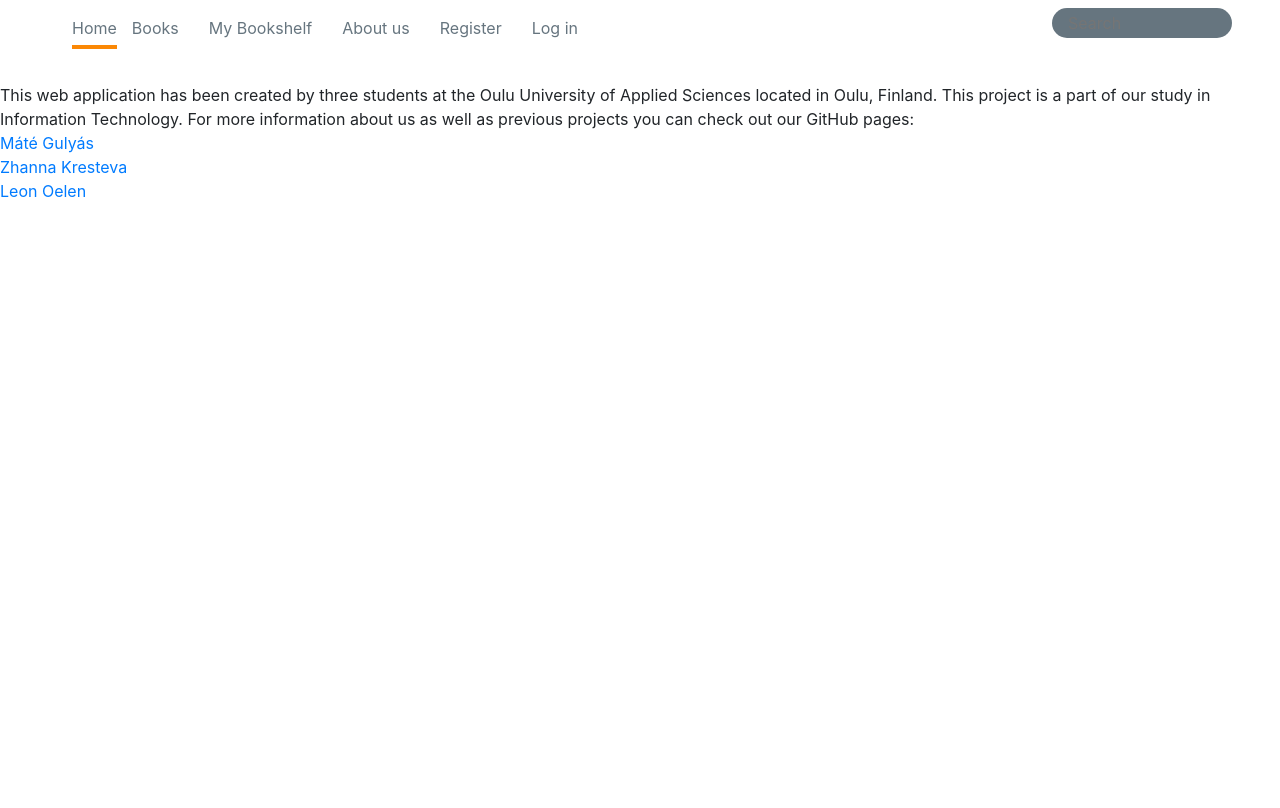
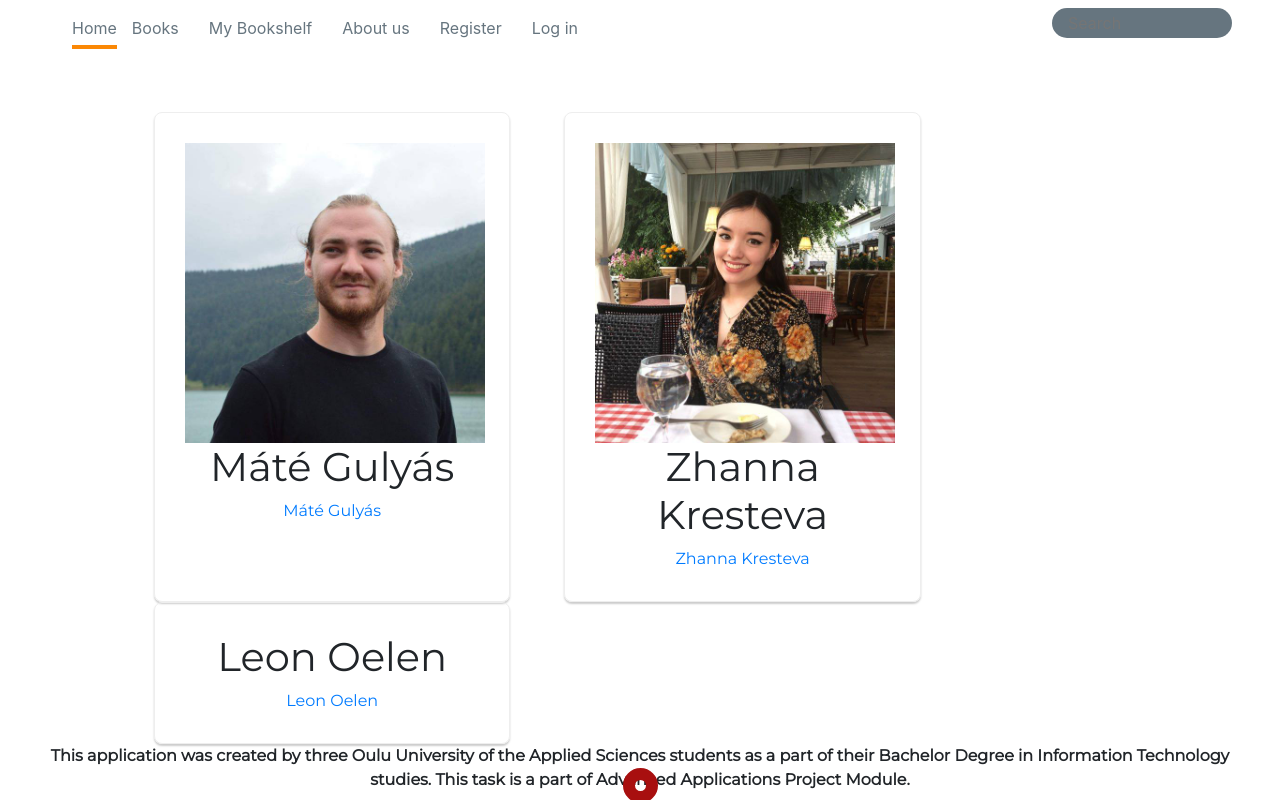
Before and after one commit to t7guma00/Library-project, a React (Create React App) app in the folder library-project/: page /about in a window 1280 px wide. Built offline with nearby package versions, Linux system fonts and the light colour scheme.

Commit message:
About Us Page styled

```diff
--- /dev/null
+++ b/library-project/src/Views/About.css
@@ -0,0 +1,30 @@
+
+@import url('https://fonts.googleapis.com/css?family=Montserrat');
+
+.person {
+  display: inline-block;
+  border: 1px solid #eee;
+  border-radius: 8px;
+  box-shadow: 0 2px 2px #ccc;
+  margin-left: 5%;
+  padding: 30px;
+  width: 33%;
+  text-align: center;
+  font-family: 'Montserrat', sans-serif;
+}
+.dcontainer{
+  display: flex;
+  flex-wrap: wrap;
+  width: 100%;
+  max-width: 1080px;
+  margin: 0 auto;
+  padding-top: 50px;
+}
+.myp{
+  font-family: 'Montserrat', sans-serif;
+  font-size: 1rem;
+  font-weight: 600;
+  text-align: center;
+  padding-right: 50px;
+  padding-left: 50px;
+}
--- a/library-project/src/Views/About.js
+++ b/library-project/src/Views/About.js
@@ -1,34 +1,51 @@
 import React, { Component } from "react";
 import Header from "../Components/Header";
+import imgmate from "./imgmate.jpg";
+import imgzhanna from "./imgzhanna.jpg";
+import "./About.css";
+import Footer from '../Components/Footer';
+// import imgleon from "./leonjpg";
 
 class About extends Component {
   render() {
     return (
       <div id="container">
         <Header />
-        <div id="body">
-          <br />
-          <br />
-          <p>
-            This web application has been created by three students at the Oulu
-            University of Applied Sciences located in Oulu, Finland. This
-            project is a part of our study in Information Technology. For more
-            information about us as well as previous projects you can check out
-            our GitHub pages:
-            <br />
+        <div className="dcontainer">
+          <div className="person">
+            <div className="image">
+              <img src={imgmate} width ="300"/>
+            </div>
+            <h1>Máté Gulyás</h1>
             <a href="https://github.com/t7guma00" target="_blank">
               Máté Gulyás
             </a>
-            <br />
+          </div>
+
+          <div className="person">
+            <div className="image">
+              <img src={imgzhanna} width ="300"/>
+            </div>
+            <h1>Zhanna Kresteva</h1>
             <a href="https://github.com/janecake" target="_blank">
               Zhanna Kresteva
             </a>
-            <br />
+          </div>
+
+           <div className="person">
+            <div className="image">
+              {/* <img src={imgleon} /> */}
+            </div>
+            <h1>Leon Oelen</h1>
             <a href="https://github.com/leono93" target="_blank">
               Leon Oelen
             </a>
-          </p>
+          </div>
         </div>
+        <p className="myp">
+          This application was created by three Oulu University of the Applied Sciences students as a part of their Bachelor Degree in Information Technology studies. This task is a part of Advanced Applications Project Module.
+        </p>
+        <Footer />
       </div>
     );
   }
```
Also changed, not shown: library-project/src/Views/imgmate.jpg (added), library-project/src/Views/imgzhanna.jpg (added).
